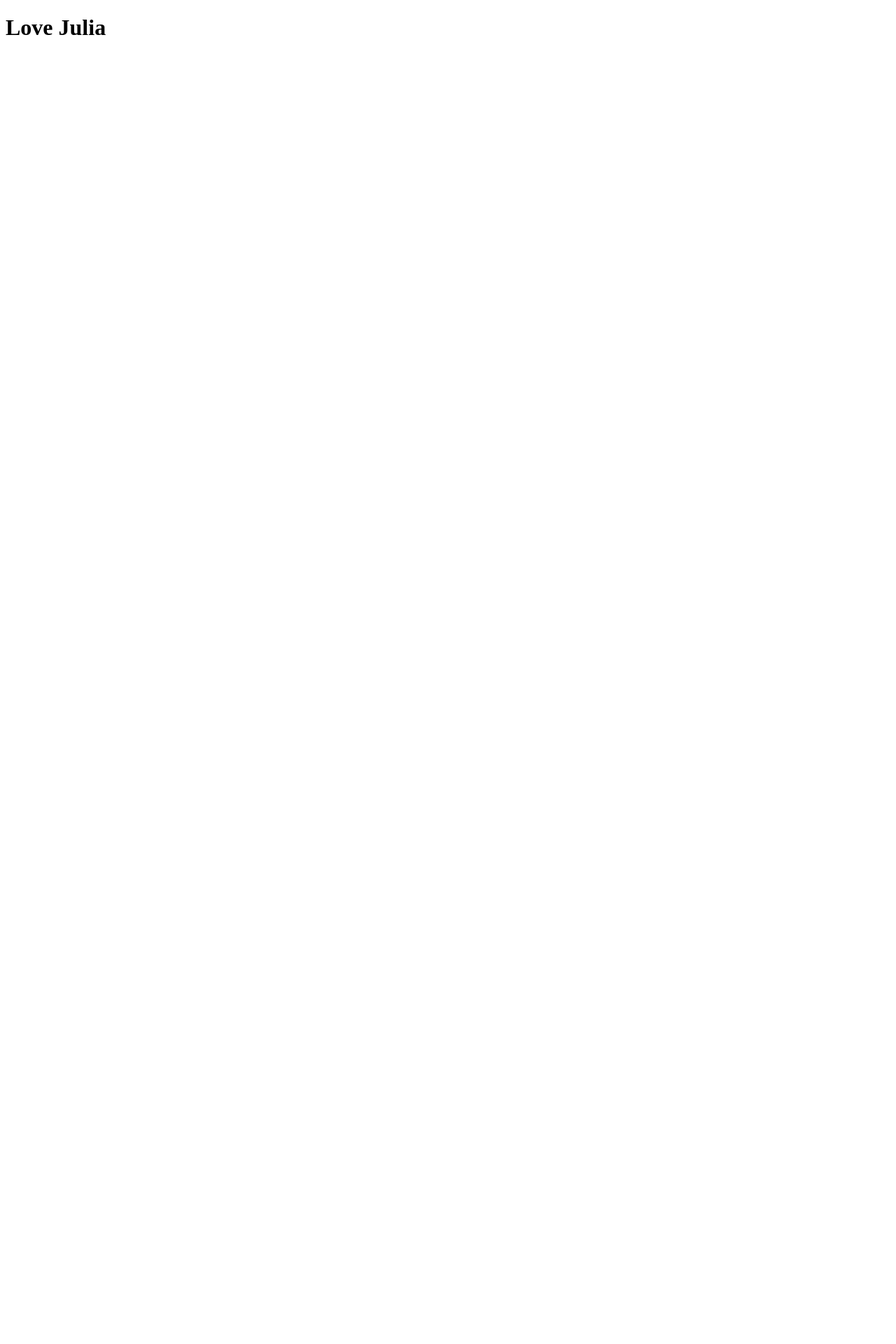
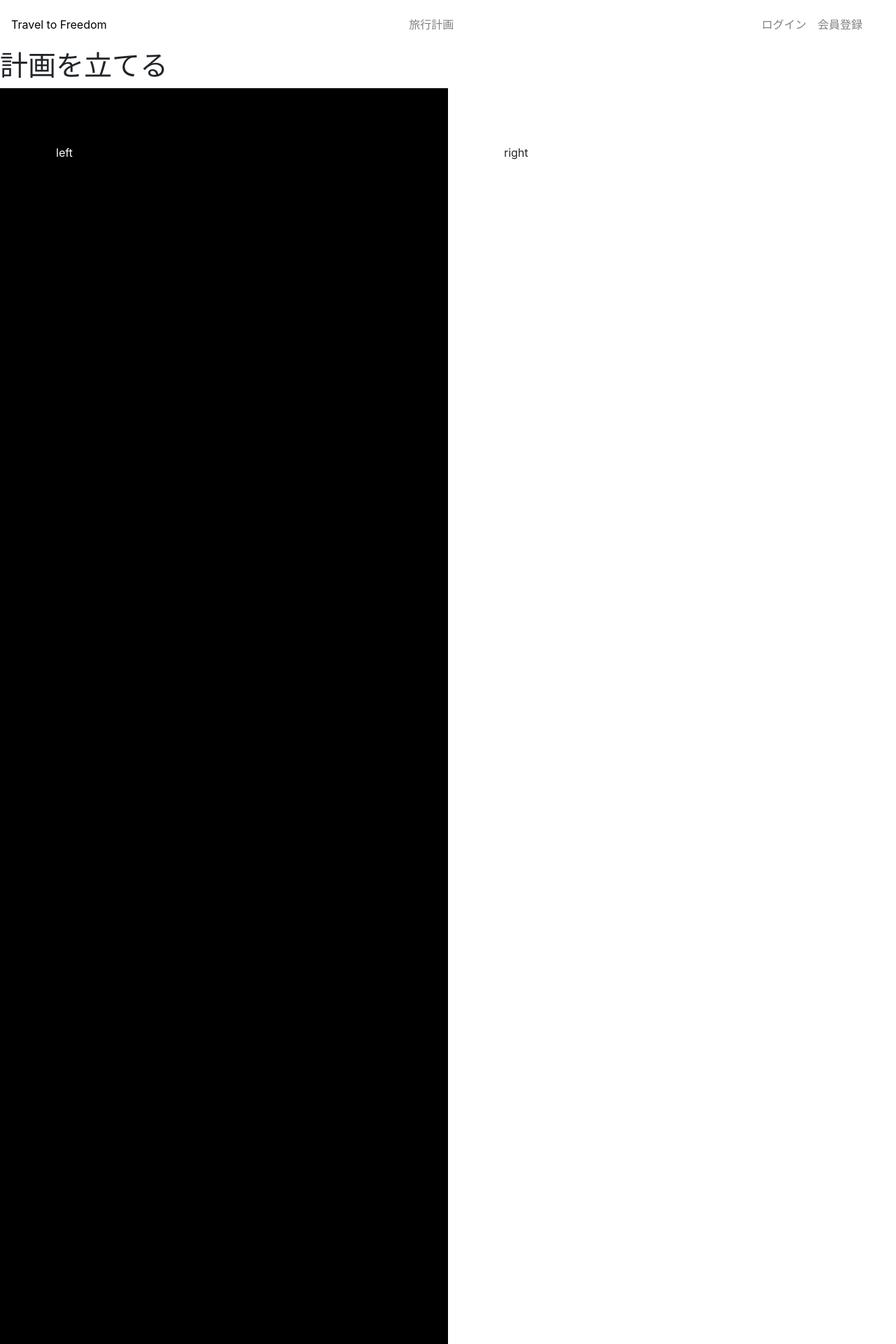
Before and after one commit to SaltPeninsula11/Travel_to_freedom, a Django app: page /travel_planning/ in a window 1280 px wide. Before the commit the part shown is almost empty. Shown: the top 1920 px of the page at 70% size. Before the commit the page ends 50 px from the top, so only its background shows below. Run offline with Django 3.2, Linux system fonts and the light colour scheme; some libraries are stand-ins or nearby versions.

Commit message:
[add] カスタムページベース

```diff
--- a/travel_planning/templates/sample.html
+++ b/travel_planning/templates/sample.html
@@ -1,12 +1,159 @@
+{% load static %}
 <!DOCTYPE html>
-<html lang="en">
+<html lang="ja">
 <head>
     <meta charset="UTF-8">
     <meta http-equiv="X-UA-Compatible" content="IE=edge">
     <meta name="viewport" content="width=device-width, initial-scale=1.0">
-    <title>Document</title>
+    <link href="{% static 'css/style.css' %}" rel="stylesheet" >
+    <link rel="stylesheet" href="https://stackpath.bootstrapcdn.com/bootstrap/4.4.1/css/bootstrap.min.css" integrity="sha384-Vkoo8x4CGsO3+Hhxv8T/Q5PaXtkKtu6ug5TOeNV6gBiFeWPGFN9MuhOf23Q9Ifjh" crossorigin="anonymous">
+    <title>旅行計画作成</title>
+    <style>
+        /* 黄金レイアウト↓↓*/
+body {
+    width: auto;
+    margin: 0 auto;
+    min-height: 100vh;
+    display: flex;
+    flex-direction: column;
+}
+
+#container {
+    display: flex;
+    flex: 1;
+
+}
+
+.main {
+    flex: 1;
+
+}
+
+
+#footer {
+    height: 100px;
+    color: #fff;
+    background-color: black;
+}
+
+@media screen and (max-width:900px) {
+    body, nav-l, nav-r{
+        width: 100%;
+    }
+    #container {
+        flex-direction: column;
+    }
+    .main {
+        order: -1;
+    }
+}
+/* 黄金レイアウト↑↑*/
+
+.navbar {
+    height: 70px;
+    background: #fff;
+    padding-left: 16px;
+    padding-right: 16px;
+    /* border-bottom: 1px solid #dfe3e8; */
+    border-radius: 0;
+}
+
+.navbar .navbar-brand {
+    padding-left: 0;
+    font-size: 24px;
+    padding-right: 50px;
+}
+
+.navbar a {
+    color: rgb(0, 0, 0);
+    font-size: 16px;
+}
+
+.navbar .sign-up-btn {
+    min-width: 110px;
+    /* max-height: 36px; */
+}
+
+.img-example {
+    position: relative;
+
+}
+
+.img-example p {
+    position: absolute;
+    font-weight: bold;
+    font-size: 5em;
+    top: 30%;
+    left: 25%;
+}
+
+.img-example img {
+    width: 100%;
+}
+
+.sub-title {
+    margin-top: 2rem;
+    margin-left: 90px;
+}
+        .split{
+            display: table;
+            width: 100%;
+        }
+        .split-item{
+            display: table-cell;
+            padding: 80px;
+            width: 50%;
+        }
+        .split-left{
+            background: #000;
+            color: #fff;
+            position: relative;
+        }
+        .split-left__inner{
+            height: 100%;
+            width: 50%;
+        }
+        .split-right__inner{
+            height: 8000px;
+        }
+    </style>
 </head>
 <body>
-    <h1>Love Julia</h1>
+    <header>
+        <nav class="navbar navbar-expand-lg navbar-light ">
+            <a href="">Travel to Freedom</a>
+            <div id="navbarCollapse" class="caollapse navbar-collapse justify-content-start">
+              <div class="navbar-nav ml-auto">
+                <a href="" class="nav-item nav-link">旅行計画</a>
+              </div>
+              <div class="navbar-nav ml-auto action-button">
+                <div class="nav-item">
+                  <a href="" class="nav-item nav-link">ログイン</a>
+                </div>
+                <div class="nav-item">
+                  <a href="" class="nav-link mr-4">会員登録</a>
+                </div>
+              </div>
+            </div>
+          </nav>
+    </header>
+
+    <section class="main">
+        <h1>計画を立てる</h1>
+        <div class="split">
+            <div class="split-item split-left">
+                <div class="split-left__inner">
+                    left
+                </div><!--split-left__inner-->
+            </div><!--split-item split-left-->
+            <div class="split-item split-right">
+                <div class="split-right__inner">
+                    right
+                </div><!--split-right__inner-->
+            </div><!--split-item split-right-->
+        </div><!--split-->
+    </section>
+
+    <footer></footer>
 </body>
 </html>
```
